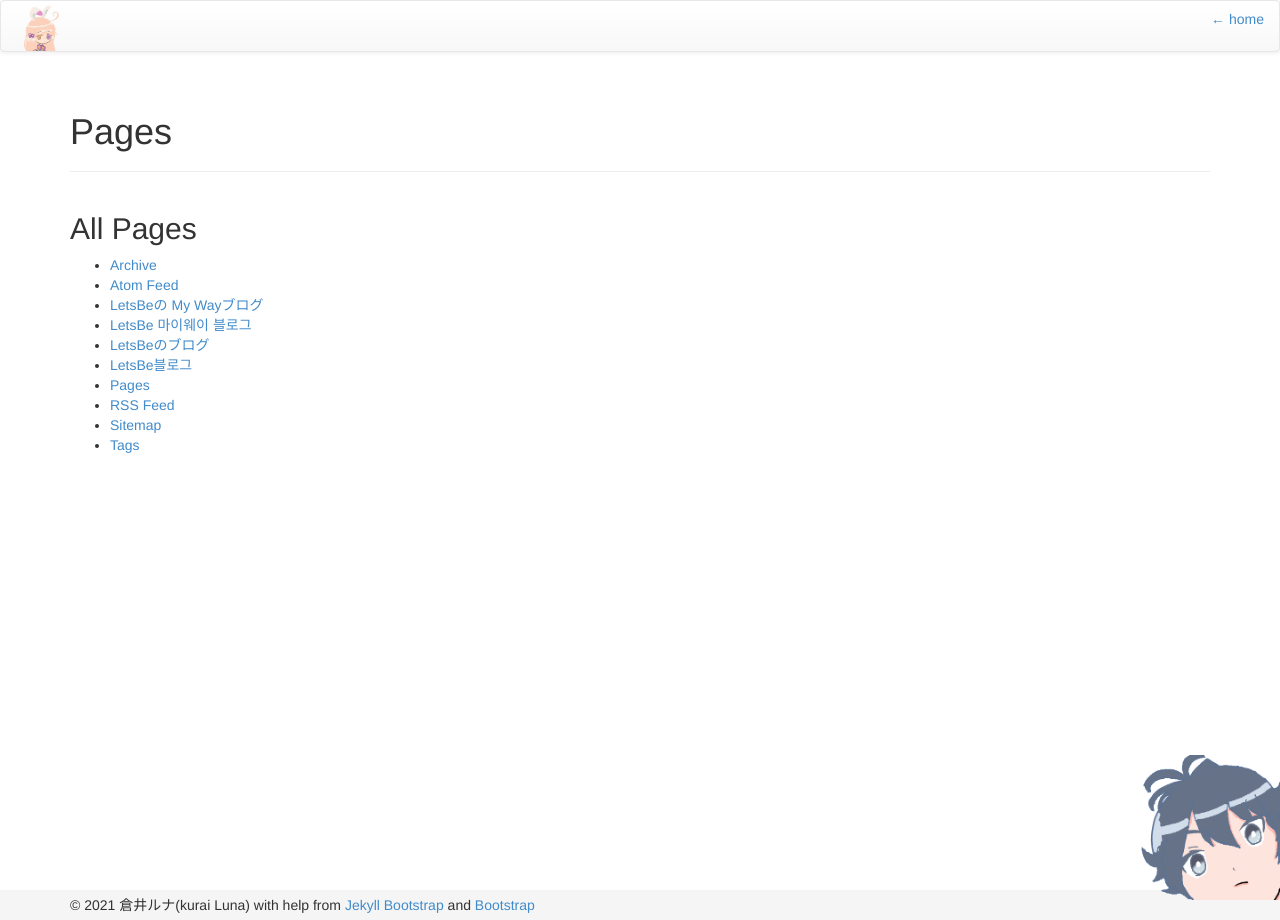
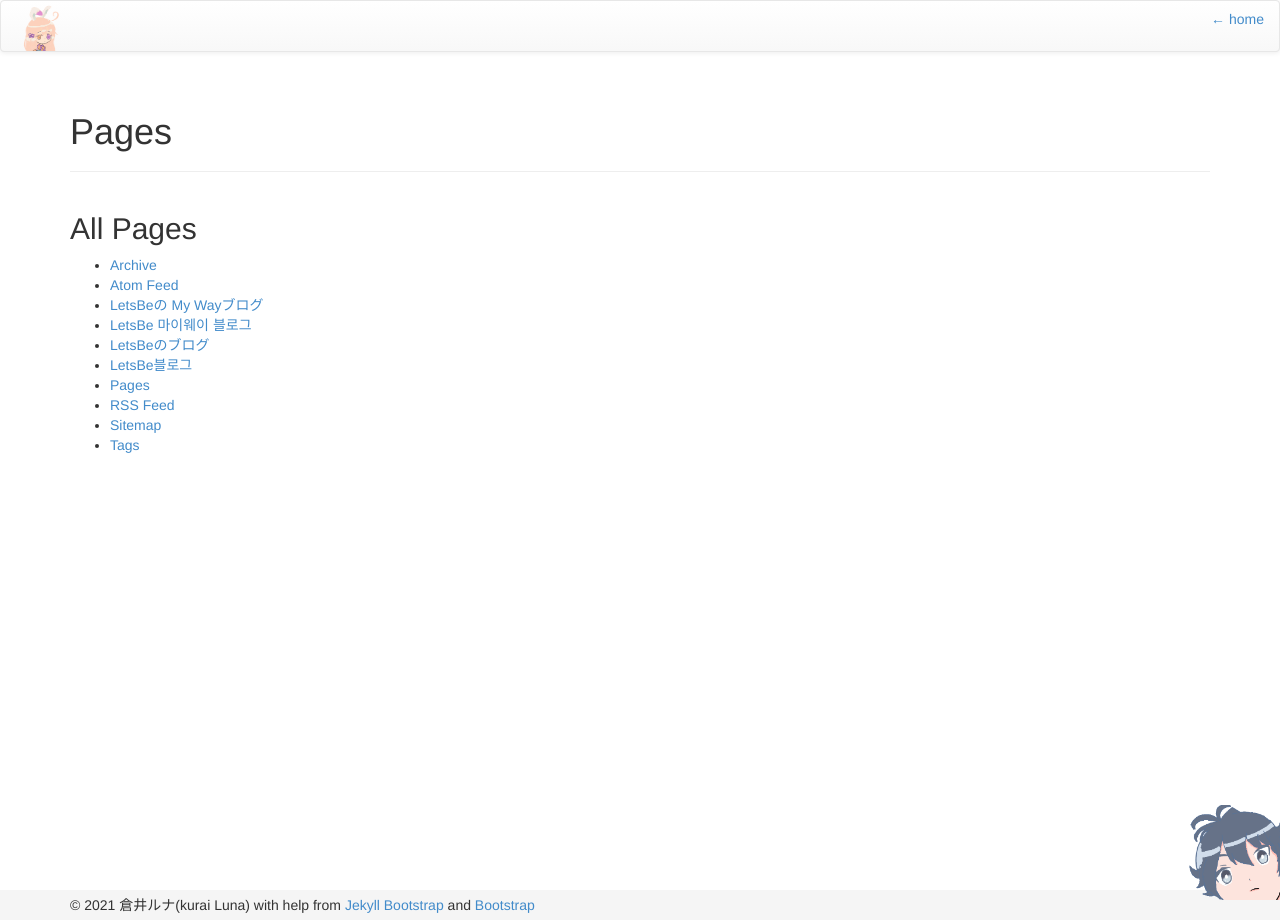
Before and after one commit to KuraiLuna/KuraiLuna4.github.io, a Jekyll site: the page built from pages.html, in a window 1280 px wide. Built offline with Jekyll 4.4.1, drawn with Linux system fonts in a browser that asks for light colours; nearby versions of some CDN libraries.

Commit message:
Update default.html

```diff
--- a/_includes/themes/bootstrap-3/default.html
+++ b/_includes/themes/bootstrap-3/default.html
@@ -130,7 +130,7 @@
       </div>
 
     </div>
-<img id="introImg" border="0" style=" position: fixed; right: 0; bottom:0; background:  center; width:145px; height:145px; background-image:cover; background-size: cover; background-repeat: no-repeat; "><br>
+<img id="introImg" border="0" style=" position: fixed; right: 0; bottom:0; background:  center; width:95px; height:95px; background-image:cover; background-size: cover; background-repeat: no-repeat; "><br>
     <div id="footer"  style="background-color:#f5f5f5;" >
       <div class="container">
         <p>&copy; {{ site.time | date: '%Y' }} {{ site.author.name }}
```
